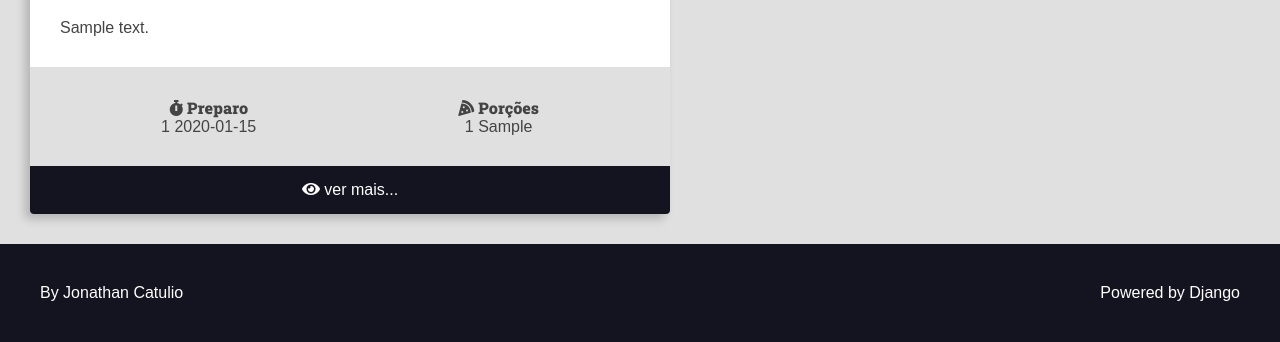
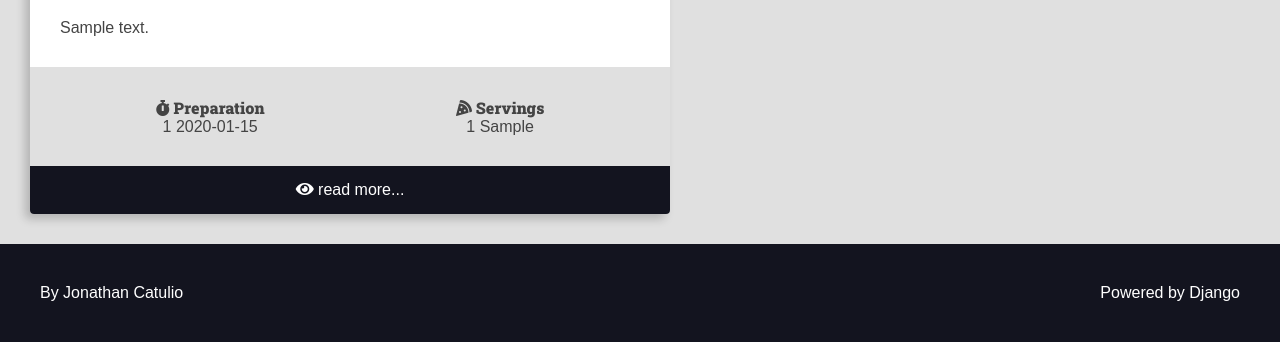
Before and after one commit to JCatulio/JCatulio-curso-django-projeto1, a Django app: template recipes/templates/recipes/pages/category.html in a window 1280 px wide. Shown: the part 824-1166 px from the top of the page. Run offline with Django 4.2, Linux system fonts and the light colour scheme; tables that the repository leaves empty hold one stand-in row (values such as "Sample post"); the template is opened without the code that fills it: values that come from a table or form of the project are taken from there, most other values are stand-ins (such as "Sample title", 1, 10 or a date in 2020); grey boxes marked "Sample" are stand-in pictures; parts of the project's set-up code (start-up, migrations or seed data) failed here and were passed over.

Commit message:
makeMessages e compileMessages

```diff
--- a/recipes/templates/recipes/partials/recipe.html
+++ b/recipes/templates/recipes/partials/recipe.html
@@ -1,3 +1,5 @@
+{% load i18n %}
+
 <div class="recipe recipe-list-item">
     {% if recipe.cover %}
         <div class="recipe-cover">
@@ -55,13 +57,13 @@
 
     <div class="recipe-meta-container">
         <div class="recipe-meta recipe-preparation">
-            <h3 class="recipe-meta-title"><i class="fas fa-stopwatch"></i> Preparo</h3>
+            <h3 class="recipe-meta-title"><i class="fas fa-stopwatch"></i> {% translate 'Preparation' %}</h3>
             <div class="recipe-meta-text">
                 {{ recipe.preparation_time }} {{ recipe.preparation_time_unit }}
             </div>
         </div>
         <div class="recipe-meta recipe-servings">
-            <h3 class="recipe-meta-title"><i class="fas fa-pizza-slice"></i> Porções</h3>
+            <h3 class="recipe-meta-title"><i class="fas fa-pizza-slice"></i> {% translate 'Servings' %}</h3>
             <div class="recipe-meta-text">
                 {{ recipe.servings }} {{ recipe.servings_unit }}
             </div>
@@ -72,7 +74,7 @@
     <footer class="recipe-footer">
         <a class="recipe-read-more button button-dark button-full-width" href="{% url 'recipes:recipe' recipe.id %}">
             <i class="fas fa-eye"></i>
-            <span>ver mais...</span>
+            <span>{% translate 'read more' %}...</span>
         </a>
     </footer>
     {% endif %}
```
Also changed, not shown: locale/pt_br/LC_MESSAGES/django.po (added), 1 other file.
